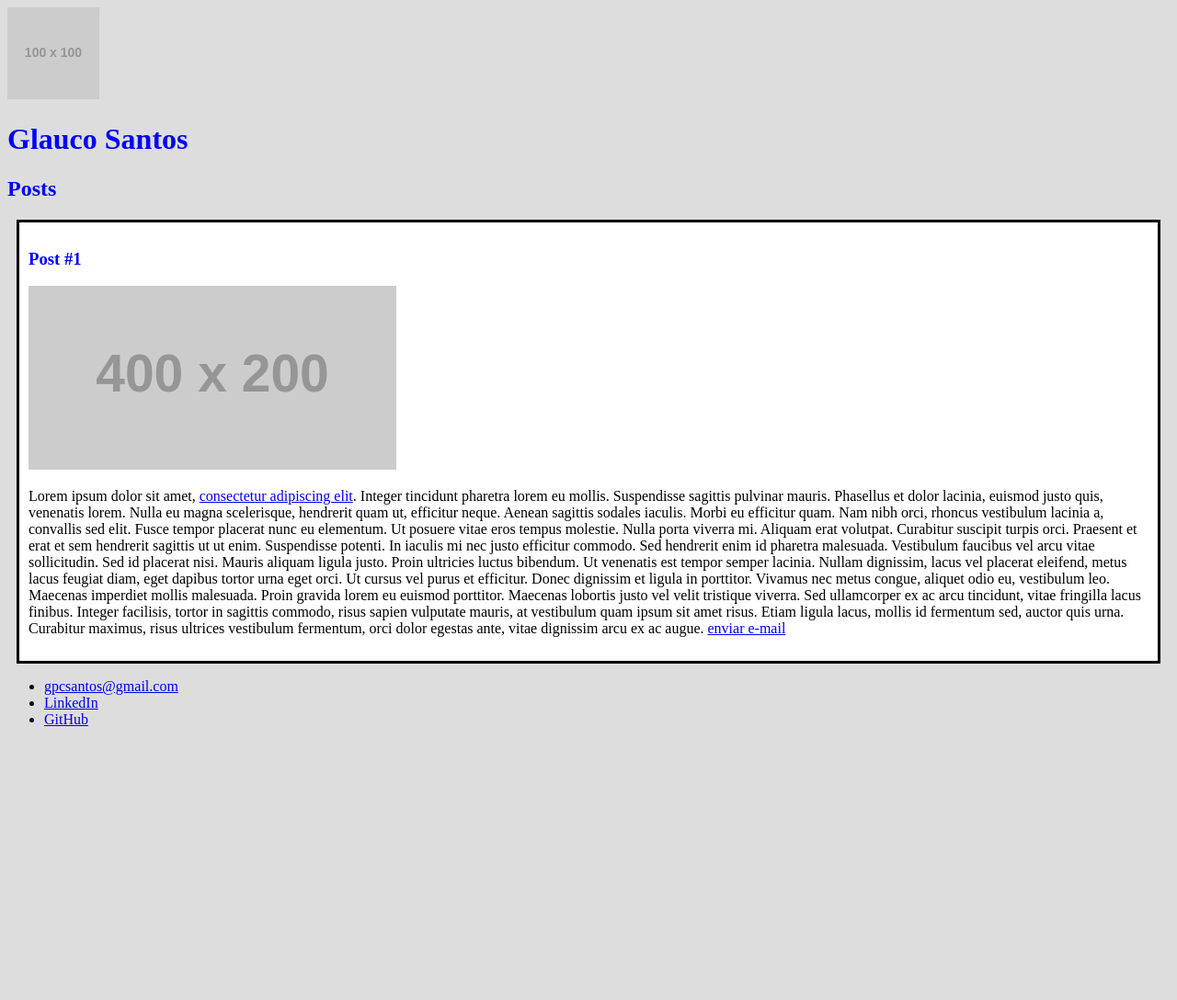
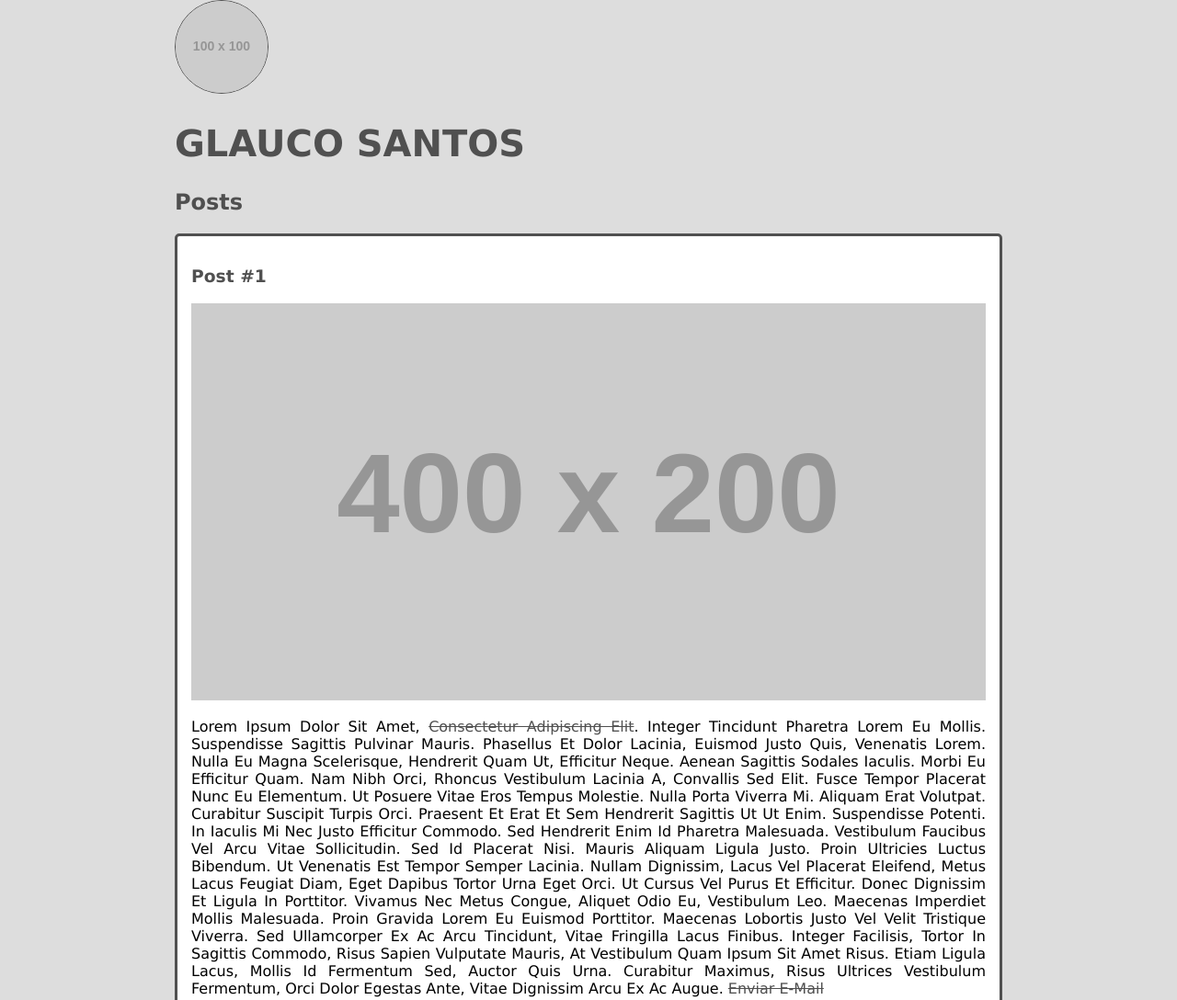
Before and after one commit to gpcsantos/ProjetosDio---Bootcamp, a plain HTML site: page HTML5 e CSS3/pessoal.html in a window 1280 px wide. Shown: the top 1088 px of the page at 92% size. Before the commit the page ends 808 px from the top, so only its background shows below. Drawn offline with Linux system fonts and the light colour scheme; placeholder pictures from the web are drawn by us.

Commit message:
Estilizando o site (elementos, textos e listas) utilizando vários seletores, propriedades e valores do CSS. Propriedades de dimensões e alinhamentos

```diff
--- a/HTML5 e CSS3/pessoal.html
+++ b/HTML5 e CSS3/pessoal.html
@@ -7,7 +7,7 @@
 </head>
 <body>
     <header>
-        <img src="https://via.placeholder.com/100x100" alt="Avatar Glauco Santos">
+        <img src="https://via.placeholder.com/100x100" alt="Avatar Glauco Santos" class="photo">
         <h1 id="title">Glauco Santos</h1>
     </header>
     <section>
@@ -17,9 +17,9 @@
         <article class="post">
             <header>
                 <h3 class="post-title">Post #1</h3>
-                <img src="https://via.placeholder.com/400x200" alt="editor de text contendo código HTML">
+                <img src="https://via.placeholder.com/400x200" alt="editor de text contendo código HTML" class="post-image">
             </header>
-            <p>Lorem ipsum dolor sit amet, <a href="https://www.uol.com.br" target="_blank">consectetur adipiscing elit</a>. Integer tincidunt pharetra lorem eu mollis. Suspendisse sagittis pulvinar mauris. Phasellus et dolor lacinia, euismod justo quis, venenatis lorem. Nulla eu magna scelerisque, hendrerit quam ut, efficitur neque. Aenean sagittis sodales iaculis. Morbi eu efficitur quam. Nam nibh orci, rhoncus vestibulum lacinia a, convallis sed elit. Fusce tempor placerat nunc eu elementum. Ut posuere vitae eros tempus molestie. Nulla porta viverra mi.
+            <p class="post_content">Lorem ipsum dolor sit amet, <a href="https://www.uol.com.br" target="_blank">consectetur adipiscing elit</a>. Integer tincidunt pharetra lorem eu mollis. Suspendisse sagittis pulvinar mauris. Phasellus et dolor lacinia, euismod justo quis, venenatis lorem. Nulla eu magna scelerisque, hendrerit quam ut, efficitur neque. Aenean sagittis sodales iaculis. Morbi eu efficitur quam. Nam nibh orci, rhoncus vestibulum lacinia a, convallis sed elit. Fusce tempor placerat nunc eu elementum. Ut posuere vitae eros tempus molestie. Nulla porta viverra mi.
 
                 Aliquam erat volutpat. Curabitur suscipit turpis orci. Praesent et erat et sem hendrerit sagittis ut ut enim. Suspendisse potenti. In iaculis mi nec justo efficitur commodo. Sed hendrerit enim id pharetra malesuada. Vestibulum faucibus vel arcu vitae sollicitudin. Sed id placerat nisi. Mauris aliquam ligula justo. Proin ultricies luctus bibendum. Ut venenatis est tempor semper lacinia.
 
@@ -30,7 +30,7 @@
         </article>
     </section>
     <footer>
-        <ul>
+        <ul class="contact_list">
             <li><a href="mailto:gpcsantos@gmail.com">gpcsantos@gmail.com</a></li>
             <li><a href="https://www.linkedin.com/in/glauco-santos-85b4454b/" target="blank">LinkedIn</a></li>
             <li><a href="https://github.com/gpcsantos" target="blank">GitHub</a></li>
--- a/HTML5 e CSS3/style.css
+++ b/HTML5 e CSS3/style.css
@@ -1,19 +1,68 @@
 body{
     background-color: #ddd;
+    font-family: Verdana;
+    max-width: 900px;
+    margin: auto;
+}
+
+.photo{
+    border: 1px solid #505050;
+    border-radius: 50%;
 }
 
 #title, .subtitle, .post-title{
-    color: blue;
+    color: #505050;
+}
+
+a{
+    text-decoration: line-through;
+    color: #505050;
+}
+a:hover{
+    color: #000;
+    font-weight: bold;
+    font-size: 14px;
+}
+
+#title{
+    font-size: 40px;
+    text-transform: uppercase;
 }
 
 .post_title{
     font-size: 16px;
     font-style: italic;
+    margin: 0;
+    margin-bottom: 15px ;
 }
 
 .post{
     background-color: #fff;
-    padding: 10px;
-    border: 3px solid #000;
-    margin: 10px;
+    padding: 15px;
+    border: 3px solid #505050;
+    margin-bottom: 15px;
+    border-radius: 5px;
 }
+
+.post_content{
+    margin: 0;
+    margin-bottom: 15px;
+    text-transform: capitalize;
+    text-align: justify;
+}
+
+.post-image{
+    margin-bottom: 15px;
+    width: 100%;
+}
+
+.contact_list{
+    list-style-type: none;
+    padding: 0;
+    padding-left: 15px;
+
+}
+
+.contact_list li a{
+    text-decoration: none;
+}
```
Also changed, not shown: HTML5 e CSS3/Notas.txt.
